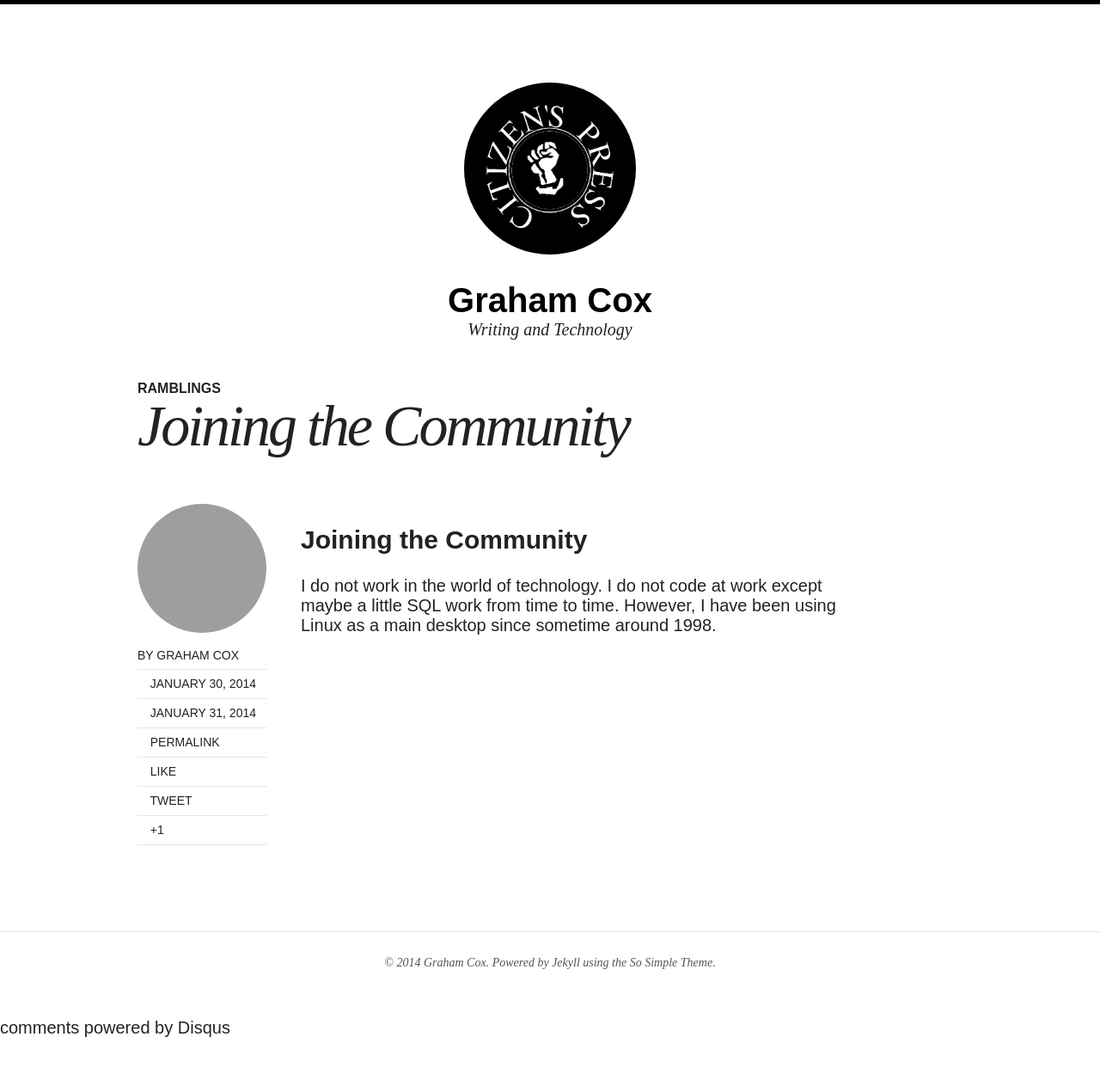
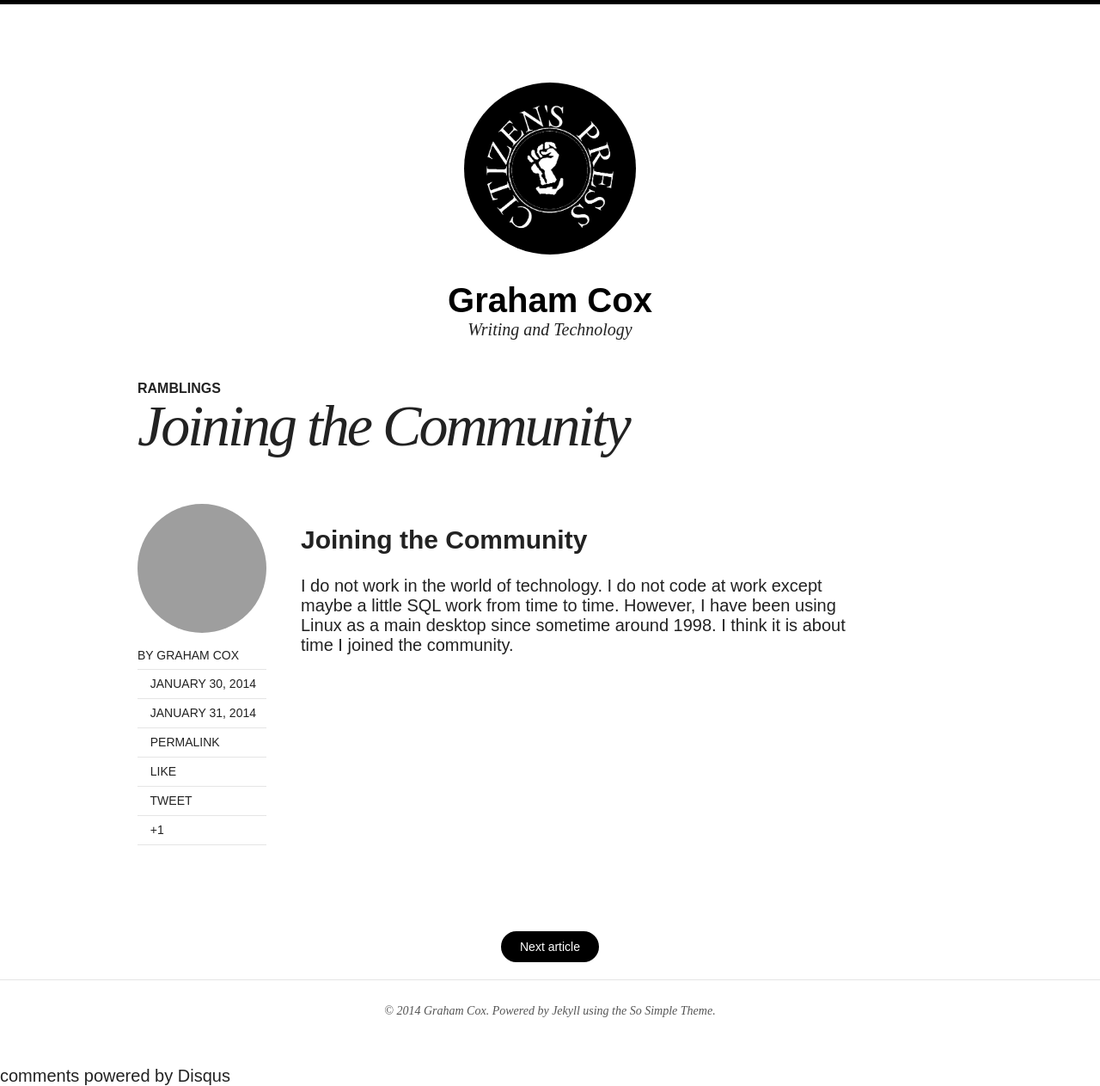
Before and after one commit to citizenspress/citizenspress.github.io, a Jekyll site: the page built from _posts/2014-01-30-Test-Post.md, in a window 1280 px wide. Shown: the whole page at 86% size. Built offline with Jekyll 4.4.1, drawn with Linux system fonts in a browser that asks for light colours; nearby versions of some CDN libraries; comment, search, counter and statistics services are not loaded; before the commit the page ends 1207 px from its top, so only the background shows below that.

Commit message:
politics post

```diff
--- a/_posts/2014-01-30-Test-Post.md
+++ b/_posts/2014-01-30-Test-Post.md
@@ -12,4 +12,4 @@ share: true
 
 # Joining the Community
 
-I do not work in the world of technology. I do not code at work except maybe a little SQL work from time to time. However, I have been using Linux as a main desktop since sometime around 1998.
+I do not work in the world of technology. I do not code at work except maybe a little SQL work from time to time. However, I have been using Linux as a main desktop since sometime around 1998. I think it is about time I joined the community.
```
Also changed, not shown: _posts/2014-02-02-Politics-and-Software.md (added, +22 -0 lines), about.md (+0 -10 lines), 1 other file.
